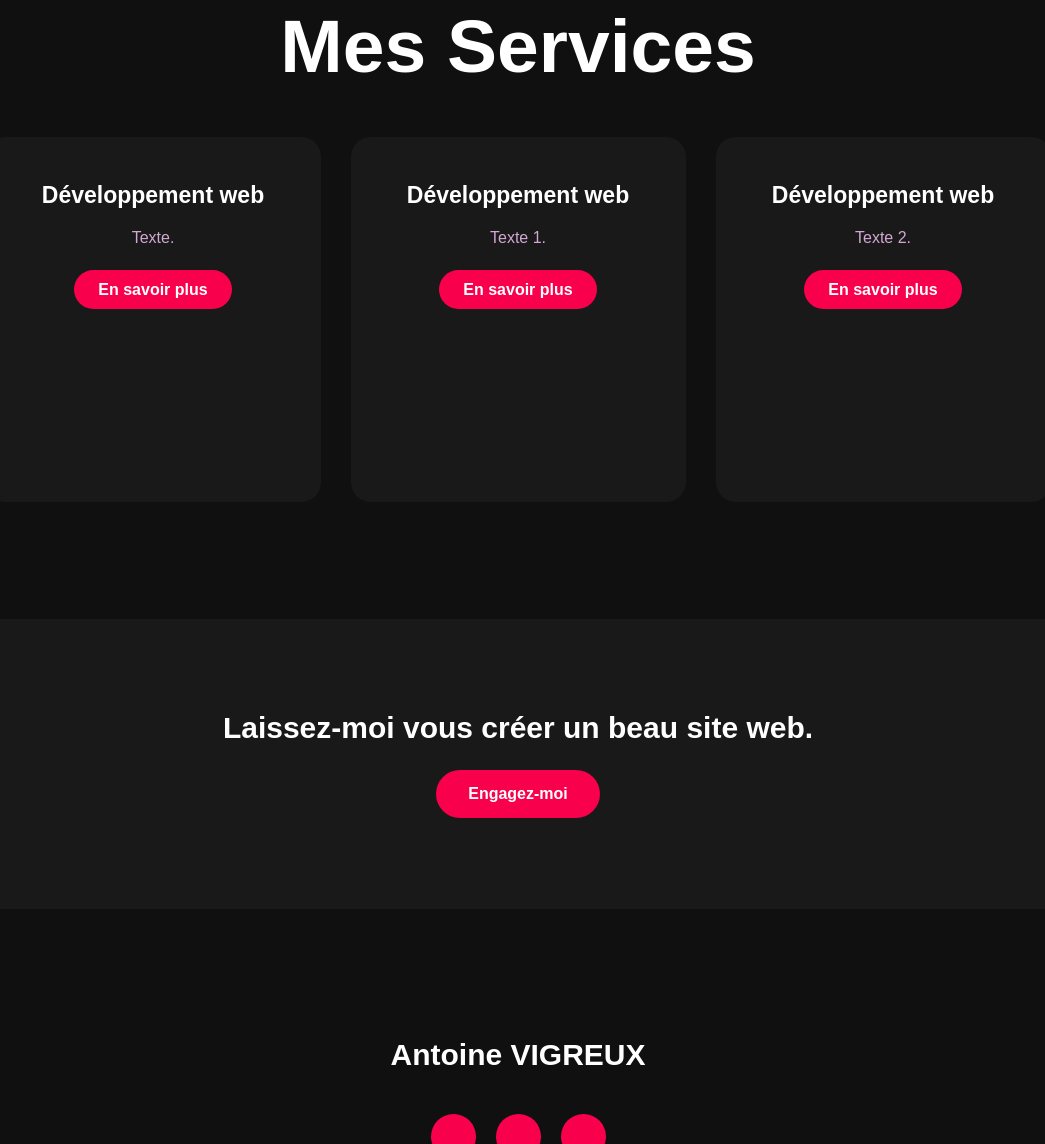
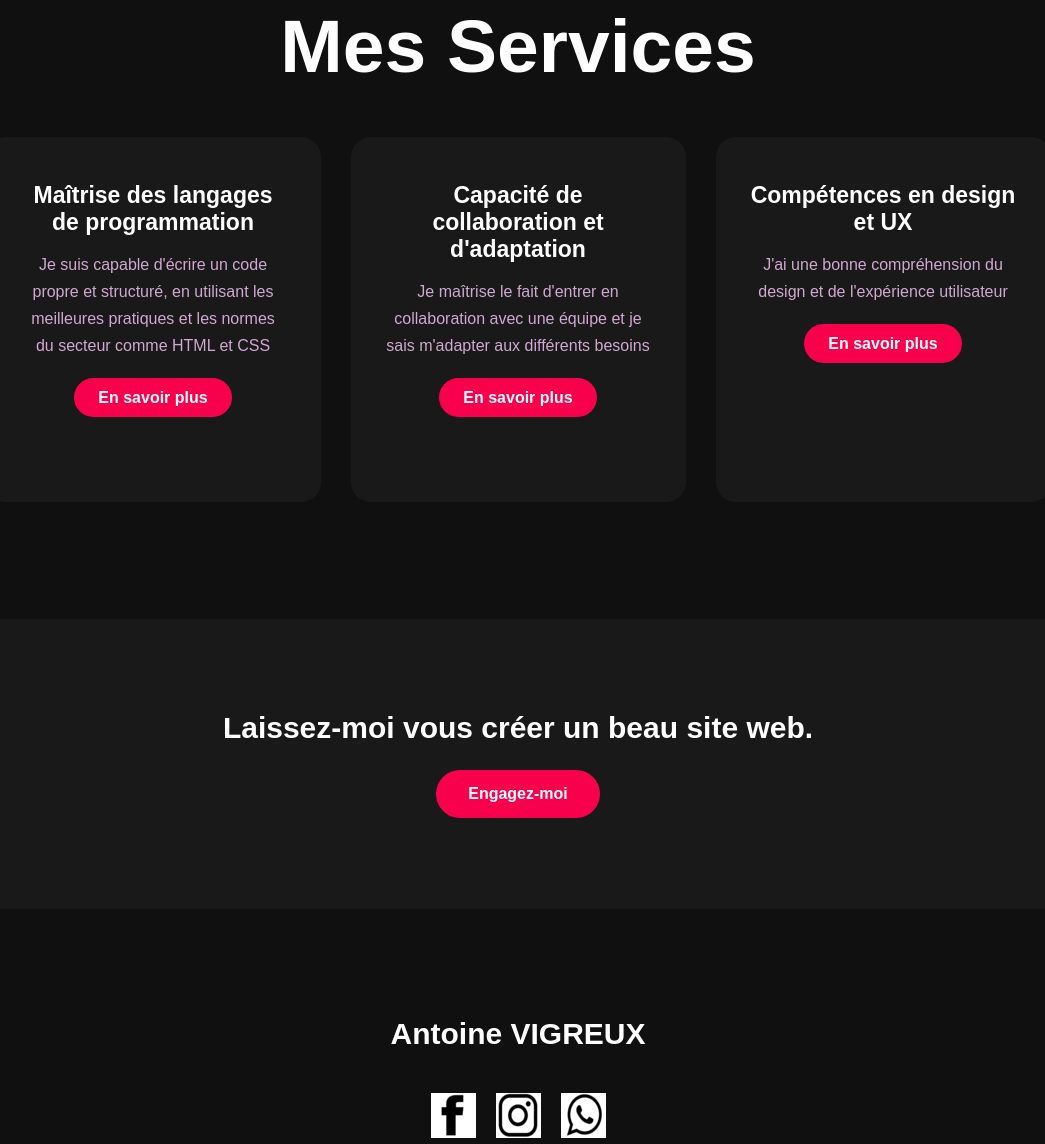
Before and after one commit to antoinevigreux/portfolio, a plain HTML site: page index.html in a window 1280 px wide. Shown: the part 1656-2800 px from the top of the page, without its empty margins (122-1167 px from the left). Drawn offline with Linux system fonts and the light colour scheme.

Commit message:
first commit

```diff
--- a/css/style.css
+++ b/css/style.css
@@ -294,6 +294,7 @@ footer p:nth-child(2){
 	color: white;
 	text-decoration: none;
 	font-size: 20px;
+
 }
 .social a:hover{
 	transform: scale(1.3);
--- a/index.html
+++ b/index.html
@@ -66,9 +66,13 @@
       <div class="box">
         <div class="card">
           <i class="fas fa-bars"></i>
-          <h5>Développement web</h5>
+          <h5>Maîtrise des langages de programmation</h5>
           <div class="pra">
-            <p>Texte.</p>
+            <p>
+              Je suis capable d'écrire un code propre et structuré, en utilisant
+              les meilleures pratiques et les normes du secteur comme HTML et
+              CSS
+            </p>
 
             <p>
               <a class="button" href="#">En savoir plus</a>
@@ -78,9 +82,12 @@
 
         <div class="card">
           <i class="far fa-user"></i>
-          <h5>Développement web</h5>
+          <h5>Capacité de collaboration et d'adaptation</h5>
           <div class="pra">
-            <p>Texte 1.</p>
+            <p>
+              Je maîtrise le fait d'entrer en collaboration avec une équipe et
+              je sais m'adapter aux différents besoins
+            </p>
 
             <p>
               <a class="button" href="#">En savoir plus</a>
@@ -90,9 +97,12 @@
 
         <div class="card">
           <i class="far fa-bell"></i>
-          <h5>Développement web</h5>
+          <h5>Compétences en design et UX</h5>
           <div class="pra">
-            <p>Texte 2.</p>
+            <p>
+              J'ai une bonne compréhension du design et de l'expérience
+              utilisateur
+            </p>
 
             <p>
               <a class="button" href="#">En savoir plus</a>
@@ -110,14 +120,18 @@
     <footer>
       <p>Antoine VIGREUX</p>
       <div class="social">
-        <a href="#"><i class="fab fa-facebook-f"></i></a>
-        <a href="#"><i class="fab fa-instagram"></i></a>
-        <a href="#"><i class="fab fa-dribbble"></i></a>
+        <a href="#"
+          ><img src="img/facebook.png" /><i class="fab fa-facebook"></i
+        ></a>
+        <a href="#"
+          ><img src="img/Instagram.png" /><i class="fab fa-instagram"></i
+        ></a>
+        <a href="#"
+          ><img src="img/whatsapp.png" /><i class="fab fa-whatsapp"></i
+        ></a>
       </div>
       <p class="end">© Droit d'auteur Antoine VIGREUX ©</p>
+      <a href="#accueil" class="btn btn-primary">Haut de Page</a>
     </footer>
-    <a href="#accueil" class="scroll-to-top"
-      ><img class="scroll" src="./img/fleche.jpg" alt="fleche"
-    /></a>
   </body>
 </html>
```
Also changed, not shown: img/Instagram.png (added), img/facebook.png (added), img/fleche.jpg (deleted), img/whatsapp.png (added).
